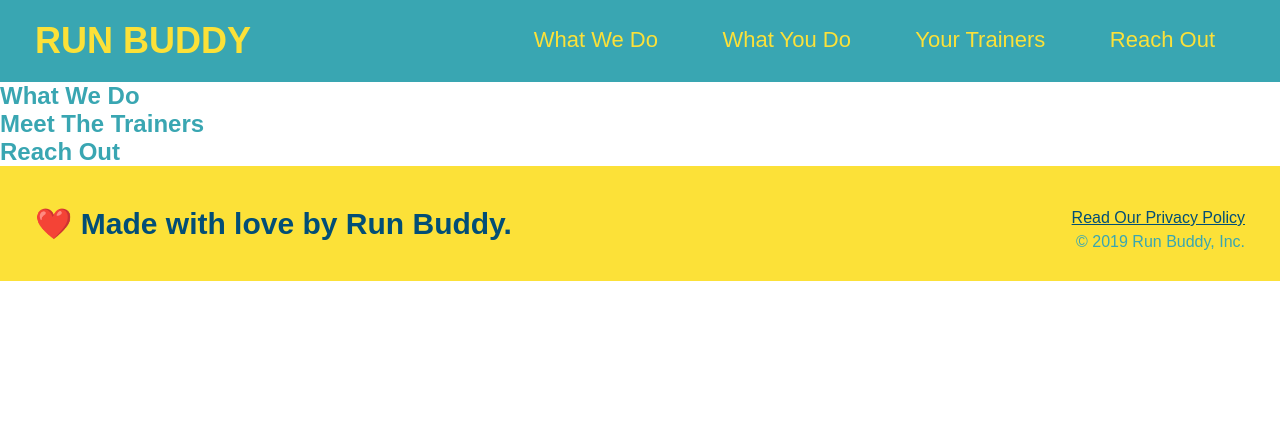
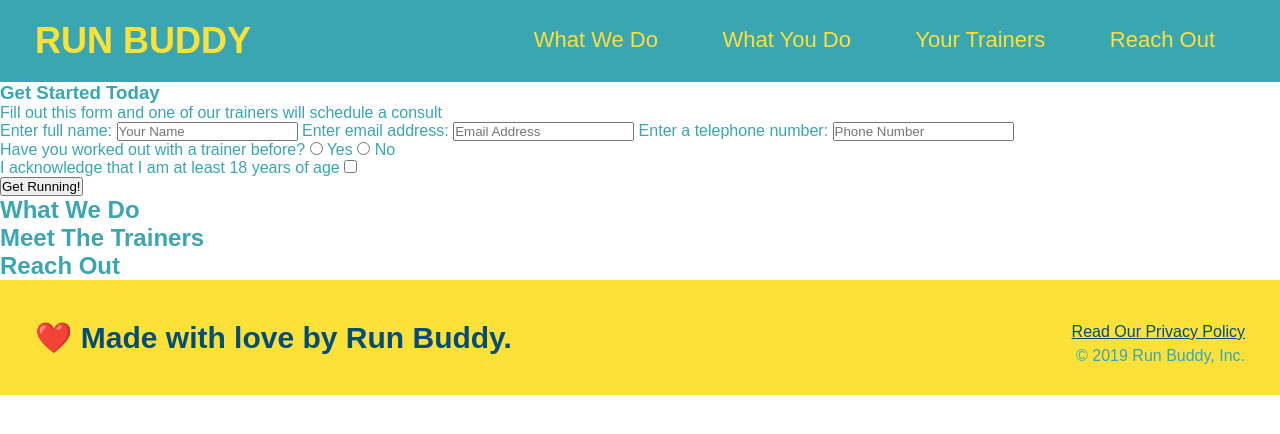
Before and after one commit to tielkingc/run-buddy, a plain HTML site: page index.html in a window 1280 px wide. Drawn offline with Linux system fonts and the light colour scheme.

Commit message:
added structure for hero form

```diff
--- a/index.html
+++ b/index.html
@@ -34,7 +34,34 @@
 
         <!-- hero/jumbotron-->
         <section>
-
+            <div>
+                <h3>Get Started Today</h3>
+                <p>Fill out this form and one of our trainers will schedule a consult</p>
+                <form>
+                    <label for="name">Enter full name:</label>
+                    <input type="text" placeholder="Your Name" name="name" id="name" />
+                    <label for="email">Enter email address:</label>
+                    <input type="email" placeholder="Email Address" name="email" id="email" />
+                    <label for="phone">Enter a telephone number:</label>
+                    <input type="tel" placeholder="Phone Number" name="phone" id="phone" />
+                    <p>
+                        Have you worked out with a trainer before?
+                        <input type="radio" name="trainer-confirm" id="trainer-yes" />
+                        <label for="trainer-yes">Yes</label>
+                        <input type="radio" name="trainer-confirm" id="trainer-no" />
+                        <label for="trainer-no">No</label>
+                    </p>
+                    <p>
+                        <label for="checkbox">
+                            I acknowledge that I am at least 18 years of age
+                        </label>
+                        <input type="checkbox" name="age-confirm" id="checkbox" />
+                    </p>
+                    <button type="submit">
+                        Get Running!
+                    </button>
+                </form>
+            </div>
         </section>
 
         <!-- "what we do section" -->
```
